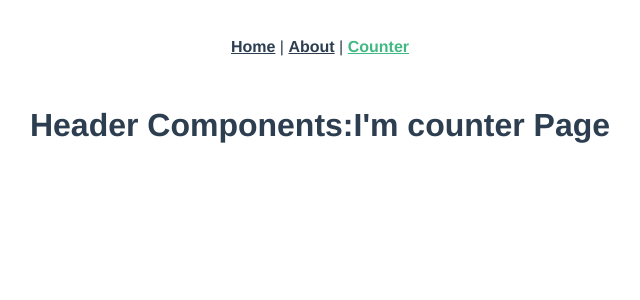
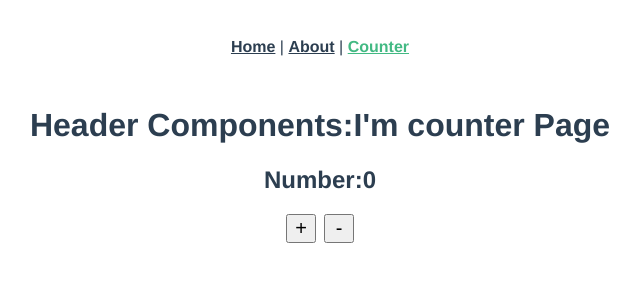
Before and after one commit to AndyChuang1/vue-learning, a Vue app: page /counter in a window 1280 px wide. Shown: the top 300 px of the page, without its empty margins (320-960 px from the left). Built offline with nearby package versions, Linux system fonts and the light colour scheme.

Commit message:
Event Handling Counter Sample

```diff
--- a/src/views/Counter.vue
+++ b/src/views/Counter.vue
@@ -1,6 +1,11 @@
 <template>
   <div class="counter">
     <Header msg="I'm counter Page"></Header>
+    <h2 class="text">Number:{{ count }}</h2>
+    <div class="btn-group">
+      <button v-on:click="increase()">+</button>
+      <button @click="decrease()">-</button>
+    </div>
   </div>
 </template>
 <script>
@@ -10,5 +15,29 @@ export default {
   components: {
     Header,
   },
+  data() {
+    return {
+      count: 0,
+    };
+  },
+  methods: {
+    increase() {
+      this.count += 1;
+    },
+    decrease() {
+      this.count -= 1;
+    },
+  },
 };
 </script>
+<style lang="scss" scoped>
+.btn-group {
+  button {
+    width: 30px;
+    font-size: 20px;
+    &:nth-child(even) {
+      margin-left: 0.5rem;
+    }
+  }
+}
+</style>
```
